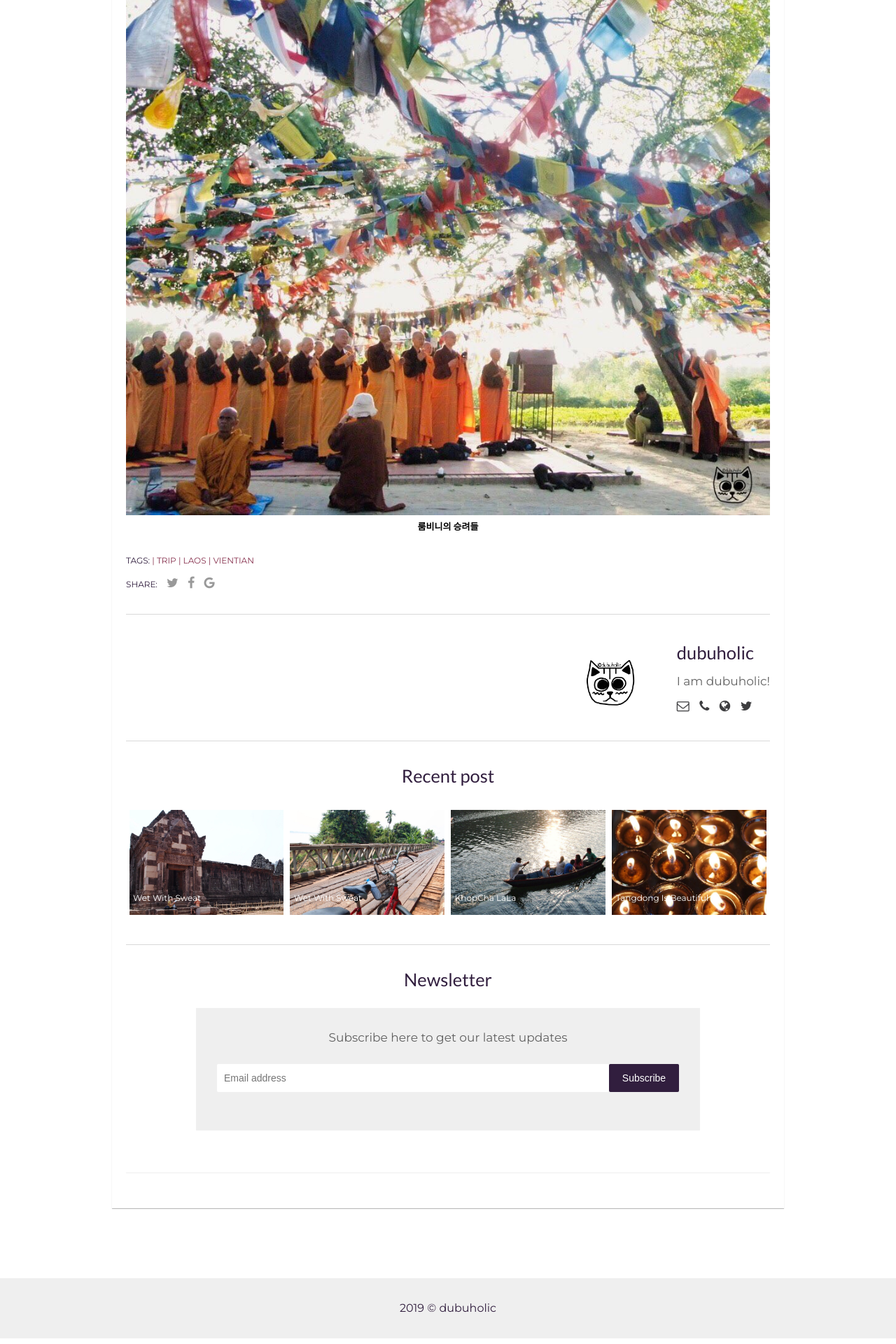
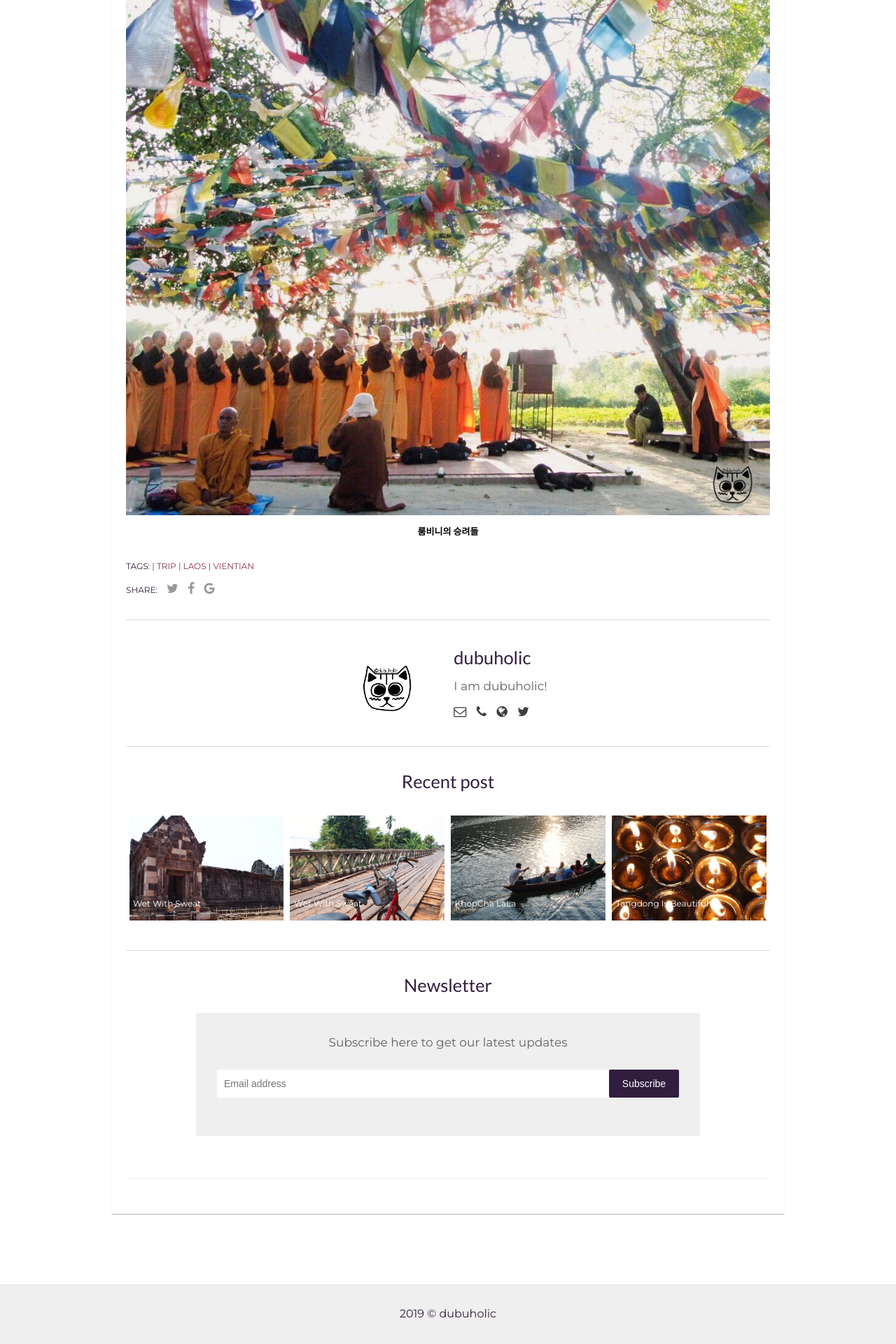
Before and after one commit to HAEZZA/HAEZZA.github.io, a Jekyll site: the page built from _posts/2019-08-08-Vientian-Laos.markdown, in a window 1280 px wide. Shown: the part 1141-3061 px from the top of the page at 70% size. Built offline with Jekyll 4.4.1, drawn with Linux system fonts in a browser that asks for light colours; some web fonts are replaced; comment, search, counter and statistics services are not loaded.

Commit message:
css 수정

```diff
--- a/assets/css/main.css
+++ b/assets/css/main.css
@@ -450,9 +450,7 @@ audio:not([controls]) {
  * Remove the border on images inside links in IE 10-.
  */
 img {
-  border-style: none;
-  display: block;
-  margin: 0px auto; }
+  border-style: none; }
 
 /**
  * Hide the overflow in IE.
--- a/assets/css/sass/tools/_normalize.scss
+++ b/assets/css/sass/tools/_normalize.scss
@@ -219,8 +219,6 @@ audio:not([controls]) {
 
 img {
   border-style: none;
-  display: block;
-  margin: 0px auto;
 }
 
 /**
```
